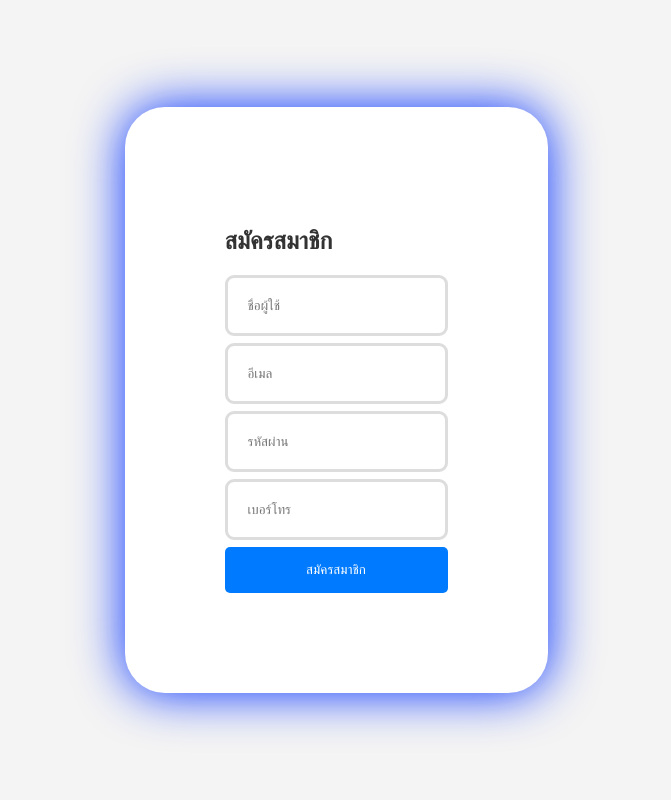
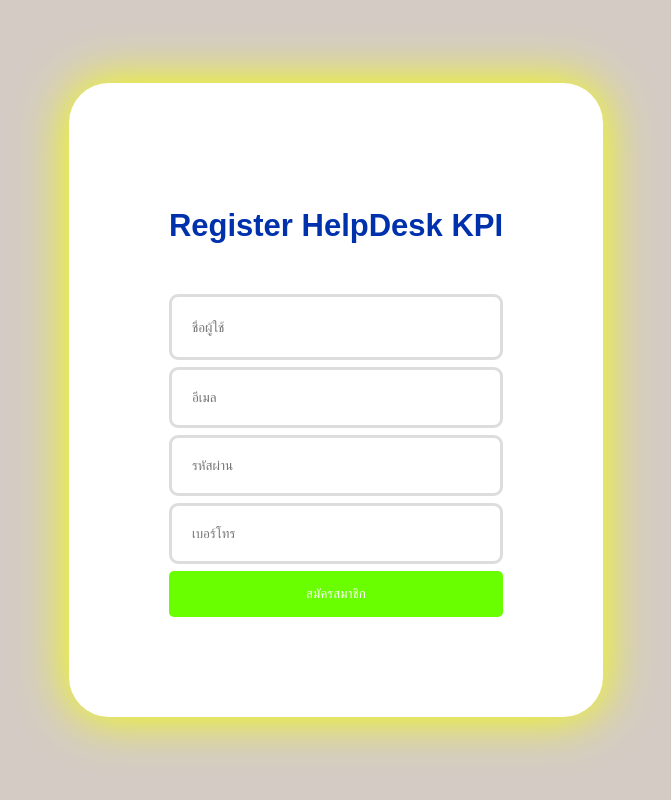
Before and after one commit to Siriwut15/Repair_V1, a PHP site: page /register.html in a window 1280 px wide. Shown: the whole page, without its empty margins (304-975 px from the left). Run offline with PHP 8.4, Linux system fonts and the light colour scheme.

Commit message:
new 25/03/67

```diff
--- a/admin/menu.php
+++ b/admin/menu.php
@@ -2,7 +2,7 @@
 session_start();
 ?>
   <!-- Main Sidebar Container -->
-  <aside class="main-sidebar sidebar-dark-success elevation-4" style="background-color:#01579b">
+  <aside class="main-sidebar sidebar-dark-success elevation-4" style="background-color:#0000CD">
     <!-- Brand Logo -->
     <a href="index.php" class="brand-link">
       <img src="dist/img/AdminLTELogo.png" alt="AdminLTE Logo" class="brand-image img-circle elevation-3" style="opacity: .8">
--- a/admin/navbar.php
+++ b/admin/navbar.php
@@ -1,4 +1,4 @@
-  <nav class="main-header navbar navbar-expand navbar-pimary navbar-navy navbar-dark" style="background-color:#01579b">
+  <nav class="main-header navbar navbar-expand navbar-pimary navbar-navy navbar-dark" style="background-color:#FF4500">
     <!-- Left navbar links -->
     <ul class="navbar-nav">
       <li class="nav-item">
--- a/employee/head.php
+++ b/employee/head.php
@@ -26,7 +26,7 @@ if(empty($_SESSION['user_id']) && $_SESSION['user_level'] !='admin' ){
 <head>
   <meta charset="utf-8">
   <meta name="viewport" content="width=device-width, initial-scale=1">
-  <title>AdminLTE 3 | Repair</title>
+  <title>HelpDesk Support</title>
   <!-- Google Font: Source Sans Pro -->
   <link rel="stylesheet" href="https://fonts.googleapis.com/css?family=Source+Sans+Pro:300,400,400i,700&display=fallback">
   <!-- Font Awesome -->
--- a/employee/navbar.php
+++ b/employee/navbar.php
@@ -1,4 +1,4 @@
-  <nav class="main-header navbar navbar-expand navbar-pimary navbar-navy navbar-dark" style="background-color:#259b24">
+  <nav class="main-header navbar navbar-expand navbar-pimary navbar-navy navbar-dark" style="background-color:#e51c23">
     <!-- Left navbar links -->
     <ul class="navbar-nav">
       <li class="nav-item">
--- a/index.php
+++ b/index.php
@@ -93,7 +93,7 @@ height: 100%;
 
   <center>
   <div
-    class="d-flex flex-column flex-md-row text-center text-md-start justify-content-between py-4 px-4 px-xl-5 " style="background-color:#259b24">
+    class="d-flex flex-column flex-md-row text-center text-md-start justify-content-between py-4 px-4 px-xl-5 " style="background-color:#ff5722">
 
 
   <div style="text-align:center;width:100%;">
--- a/register.html
+++ b/register.html
@@ -3,7 +3,7 @@
 <head>
     <meta charset="UTF-8">
     <meta name="viewport" content="width=device-width, initial-scale=1.0">
-    <title>สมัครสมาชิก</title>
+    <title>Register KPI</title>
     <link rel="stylesheet" href="style.css">
 </head>
 <body>
@@ -11,7 +11,7 @@
 <div class="container">
   <div class="register-wrapper">
     <form class="register-form" action="submit_registration.php" method="POST">
-          <h2>สมัครสมาชิก</h2>
+          <h2>Register HelpDesk KPI</h2>
           <input type="text" name="username" placeholder="ชื่อผู้ใช้" required>
           <input type="email" name="email" placeholder="อีเมล" required>
           <input type="password" name="password" placeholder="รหัสผ่าน" required>
--- a/style.css
+++ b/style.css
@@ -1,6 +1,6 @@
 body {
     font-family: Arial, sans-serif;
-    background-color: #f4f4f4;
+    background-color: #d4ccc4;
     display: flex;
     justify-content: center;
     align-items: center;
@@ -12,7 +12,7 @@ body {
     background-color: white;
     padding: 100px;
     border-radius: 40px;
-    box-shadow: 0 0 50px rgb(0, 47, 255);
+    box-shadow: 0 0 50px rgb(246, 255, 0);
 }
 
 .register-form {
@@ -21,9 +21,15 @@ body {
 }
 
 .register-form h2 {
-    color: #333;
-    margin-bottom: 20px;
+    color: #0031ad;
+    margin-bottom: 50px;
+    font-size: 31px;
 }
+
+input[type="text"] {
+    min-width: 280px; /* กำหนดความกว้างต่ำสุด 200 พิกเซล */
+    min-height: 20px; /* กำหนดความสูงต่ำสุด 40 พิกเซล */
+  }
 
 .register-form input {
     margin-bottom: 7px;
@@ -34,7 +40,7 @@ body {
 
 .register-form button {
     padding: 15px;
-    background-color: #007bff;
+    background-color: #6aff00;
     color: white;
     border: none;
     border-radius: 5px;
@@ -42,5 +48,5 @@ body {
 }
 
 .register-form button:hover {
-    background-color: #0056b3;
+    background-color: #FFFF00;
 }
--- a/submit_registration.php
+++ b/submit_registration.php
@@ -26,10 +26,10 @@ $sql = "INSERT INTO tbl_login (username, u_email, password, u_tel) VALUES ('$use
 
 // ทำการเพิ่มข้อมูล
 if ($conn->query($sql) === TRUE) {
+    echo"บันทึกข้อมูลเรียบร้อยแล้ว";
     header("refresh:2; url=index.php");
     exit(0);
-    echo"บันทึกข้อมูลเรียบร้อยแล้ว";
-} else {
+
     echo "Error: " . $sql . "<br>" . $conn->error;
 }
 
--- a/worker/navbar.php
+++ b/worker/navbar.php
@@ -1,4 +1,4 @@
-<nav class="main-header navbar navbar-expand navbar-pimary navbar-navy navbar-dark">
+<nav class="main-header navbar navbar-expand navbar-pimary navbar-navy navbar-dark" style="background-color:#68838B">
     <!-- Left navbar links -->
     <ul class="navbar-nav">
       <li class="nav-item">
```
Also changed, not shown: admin/dist/img/KPI.png (added).
